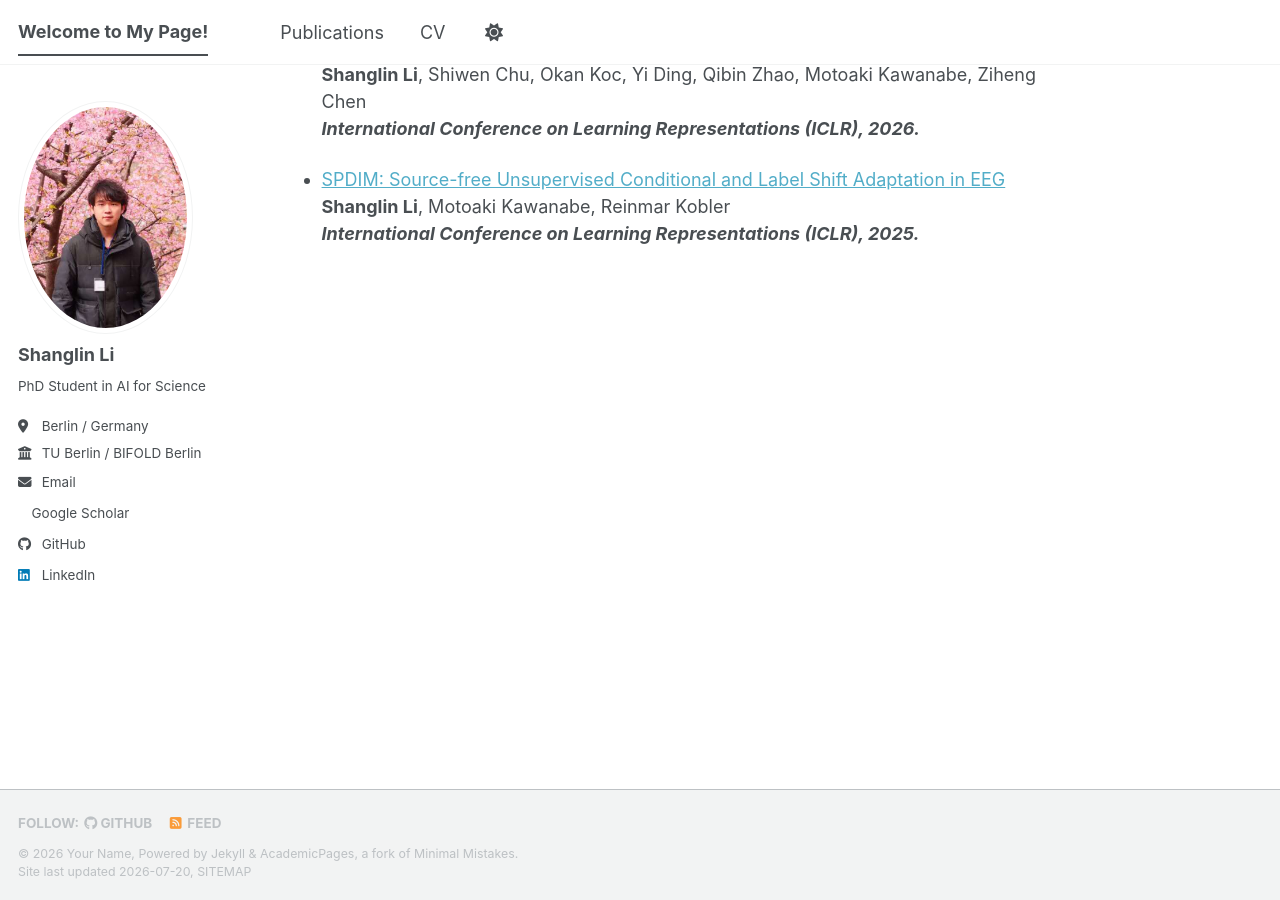
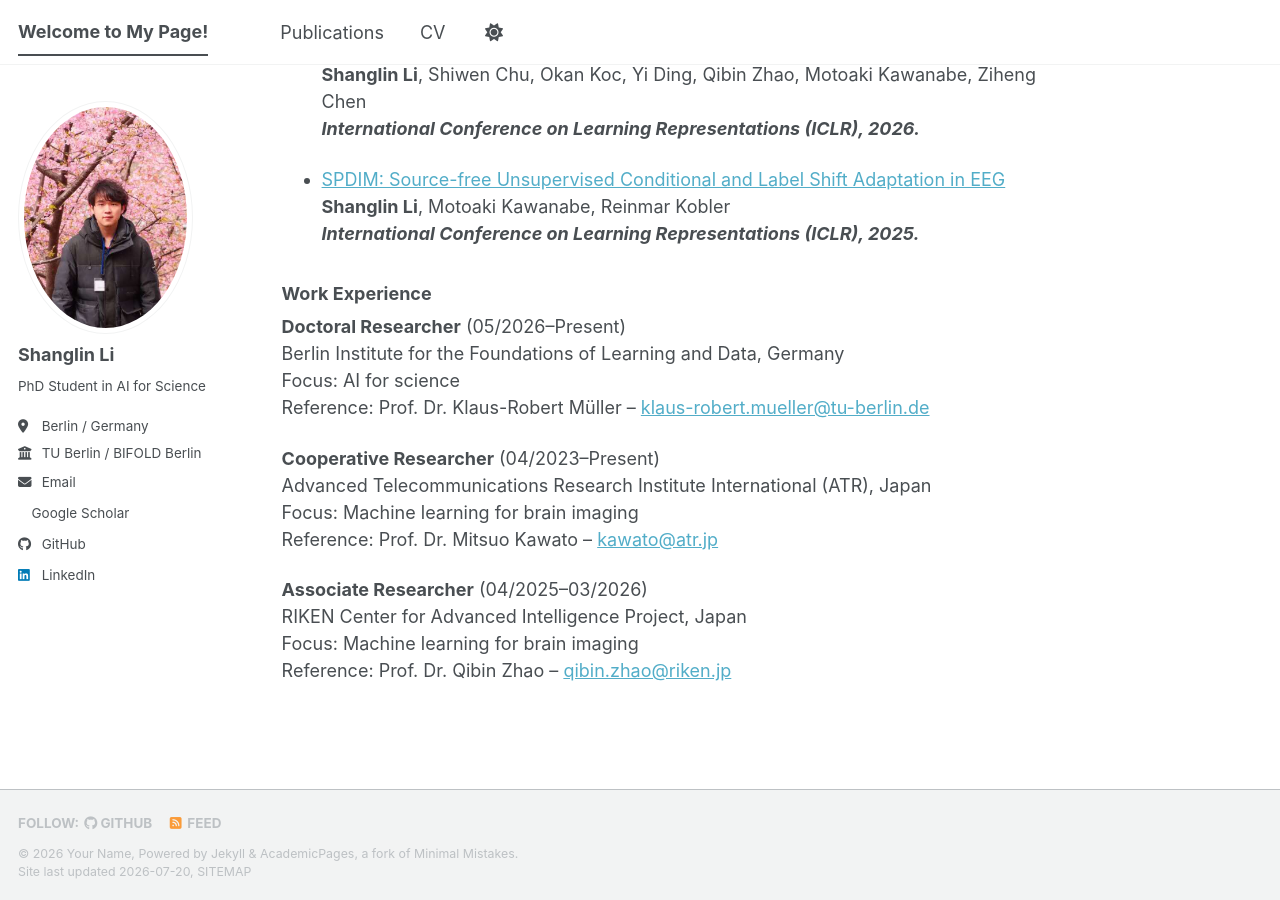
Before and after one commit to fightlesliefigt/fightlesliefigt.github.io, a Jekyll site: the page built from _pages/about.md, in a window 1280 px wide and 900 px high, scrolled down 505 px. Built offline with Jekyll 4.4.1, drawn with Linux system fonts in a browser that asks for light colours; a style sheet for code colours, icons or effects is not loaded.

Commit message:
Update about.md

```diff
--- a/_pages/about.md
+++ b/_pages/about.md
@@ -37,3 +37,31 @@ Runhe Zhou, <b>Shanglin Li</b>, Guanxiang Huang, Xinliang Zhou, Qibin Zhao, Moto
 <i><b>International Conference on  Learning Representations (ICLR), 2025.</b></i>
 </p></li>
 </ul>
+
+<h3>Work Experience</h3>
+
+<p>
+  <b>Doctoral Researcher</b> (05/2026–Present)<br>
+  Berlin Institute for the Foundations of Learning and Data, Germany<br>
+  Focus: AI for science<br>
+  Reference: Prof. Dr. Klaus-Robert Müller –
+  <a href="mailto:klaus-robert.mueller@tu-berlin.de">
+    klaus-robert.mueller@tu-berlin.de
+  </a>
+</p>
+
+<p>
+  <b>Cooperative Researcher</b> (04/2023–Present)<br>
+  Advanced Telecommunications Research Institute International (ATR), Japan<br>
+  Focus: Machine learning for brain imaging<br>
+  Reference: Prof. Dr. Mitsuo Kawato –
+  <a href="mailto:kawato@atr.jp">kawato@atr.jp</a>
+</p>
+
+<p>
+  <b>Associate Researcher</b> (04/2025–03/2026)<br>
+  RIKEN Center for Advanced Intelligence Project, Japan<br>
+  Focus: Machine learning for brain imaging<br>
+  Reference: Prof. Dr. Qibin Zhao –
+  <a href="mailto:qibin.zhao@riken.jp">qibin.zhao@riken.jp</a>
+</p>
```
